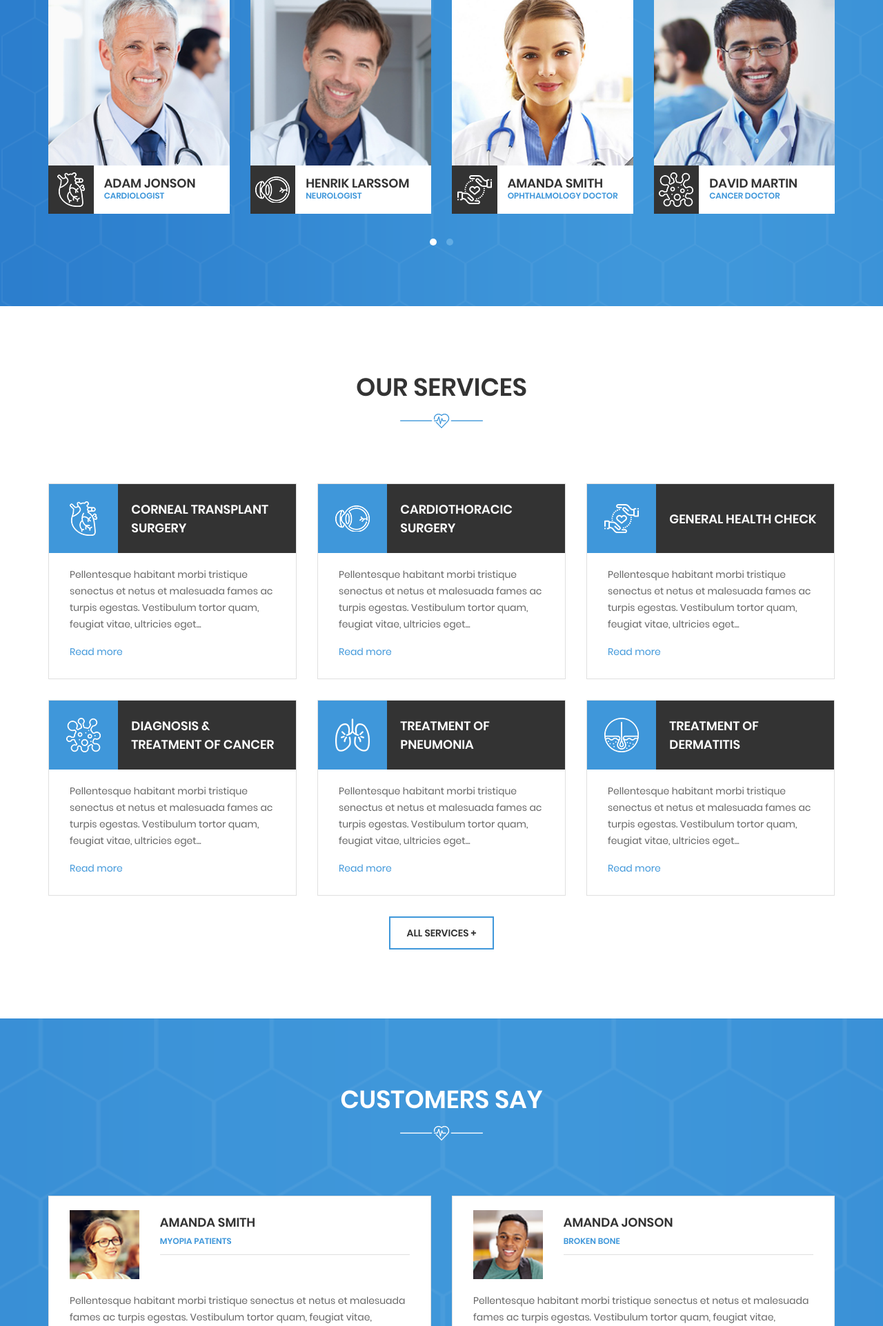
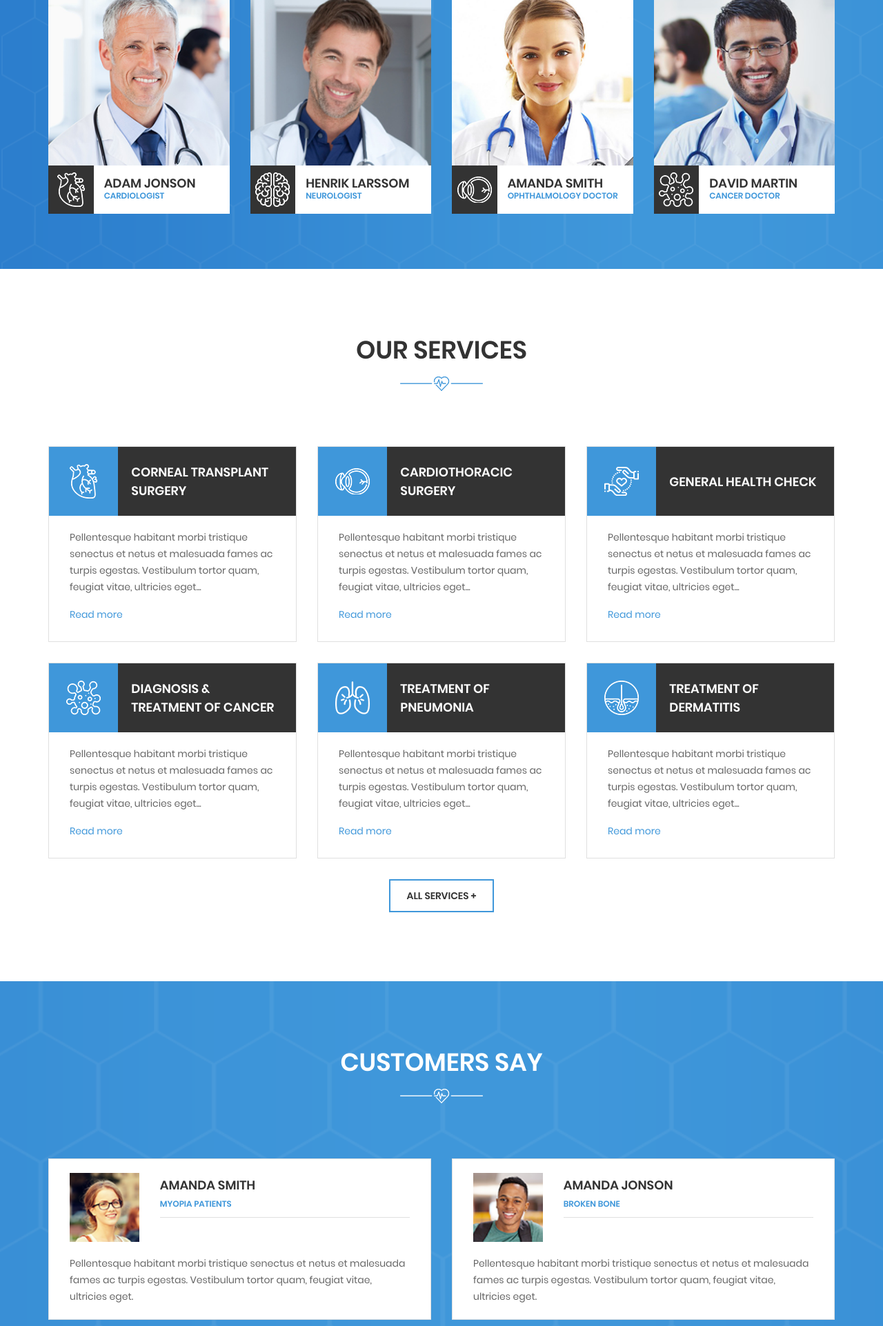
Before and after one commit to rahidulislam/medicare, a Django app: page / in a window 1280 px wide. Shown: the part 2443-4366 px from the top of the page at 69% size. Run offline with Django 4.2, Linux system fonts and the light colour scheme; data comes from the database, SQL or seed files in the repository; both versions use the stored data as it was after the commit; some libraries are stand-ins or nearby versions.

Commit message:
Doctor Updated

```diff
--- a/core/views.py
+++ b/core/views.py
@@ -3,7 +3,7 @@ from django.views.generic import View
 from core.models import Banner
 from core.forms import AppointmentForm
 from django.contrib import messages
-from department.models import Department
+from department.models import Department, Doctor
 # Create your views here.
 
 class HomeView(View):
@@ -12,11 +12,13 @@ class HomeView(View):
     def get(self, request):
         banners = Banner.objects.all().order_by('-id')[:5]
         departments = Department.objects.all()
+        doctors = Doctor.objects.all()
         appointment_form = AppointmentForm
         context = {
             'banners': banners,
             'appointment_form': appointment_form,
-            'departments': departments
+            'departments': departments,
+            'doctors': doctors
         }
         return render(request, self.template_name, context)
 
--- a/department/models.py
+++ b/department/models.py
@@ -25,7 +25,7 @@ class Doctor(models.Model):
     image = models.ImageField(upload_to='doctor/', blank=True)
 
     def __str__(self):
-        return self.doctor_name
+        return self.name
 
     def image_url(self):
         try:
@@ -33,3 +33,21 @@ class Doctor(models.Model):
         except:
             url = ''
         return url
+
+
+class Service(models.Model):
+    department = models.ForeignKey(Department, verbose_name=("Department"), on_delete=models.CASCADE, related_name='department_service')
+    name = models.CharField(max_length=100)
+    short_description = models.TextField(("Short Description"), blank=True)
+    description = models.TextField(("Description"), blank=True)
+    image = models.ImageField(("Service Image"), upload_to='service/', blank=True)
+
+    def __str__(self):
+        return self.name
+
+    def image_url(self):
+        try:
+            url = self.image.url
+        except:
+            url = ''
+        return url
--- a/templates/core/our_doctor.html
+++ b/templates/core/our_doctor.html
@@ -8,126 +8,30 @@
                 </div>
 
             <div class="uni-owl-four-item owl-carousel owl-theme">
+
+                {% for doctor in doctors %}
                 <div class="item">
                     <div class="uni-team-default">
                         <div class="item-img">
-                            <img src="images/team/img.png" alt="" class="img-responsive">
+                            <img src="{{ doctor.image_url }}" alt="" class="img-responsive">
                         </div>
                         <div class="item-caption">
                             <div class="col-md-3 col-sm-3 col-xs-3 uni-clear-padding">
                                 <div class="item-icons">
-                                    <img src="images/icons_box/icon_4/icon-5.png" alt="">
+                                    <img src="{{ doctor.department.image_url }}" alt="">
                                 </div>
                             </div>
                             <div class="col-md-9 col-sm-9 col-xs-9 uni-clear-padding">
                                 <div class="item-title">
-                                    <h4>adam jonson</h4>
-                                    <span>Cardiologist</span>
+                                    <h4>{{ doctor.name }}</h4>
+                                    <span>{{ doctor.designation }}</span>
                                 </div>
                             </div>
                         </div>
                     </div>
                 </div>
-                <div class="item">
-                    <div class="uni-team-default">
-                        <div class="item-img">
-                            <img src="images/team/img1.png" alt="" class="img-responsive">
-                        </div>
-                        <div class="item-caption">
-                            <div class="col-md-3 col-sm-3 col-xs-3 uni-clear-padding">
-                                <div class="item-icons">
-                                    <img src="images/icons_box/icon_4/icon-4.png" alt="">
-                                </div>
-                            </div>
-                            <div class="col-md-9 col-sm-9 col-xs-9 uni-clear-padding">
-                                <div class="item-title">
-                                    <h4>Henrik larssom</h4>
-                                    <span>neurologist</span>
-                                </div>
-                            </div>
-                        </div>
-                    </div>
-                </div>
-                <div class="item">
-                    <div class="uni-team-default">
-                        <div class="item-img">
-                            <img src="images/team/img2.png" alt="" class="img-responsive">
-                        </div>
-                        <div class="item-caption">
-                            <div class="col-md-3 col-sm-3 col-xs-3 uni-clear-padding">
-                                <div class="item-icons">
-                                    <img src="images/icons_box/icon_4/icon-3.png" alt="">
-                                </div>
-                            </div>
-                            <div class="col-md-9 col-sm-9 col-xs-9 uni-clear-padding">
-                                <div class="item-title">
-                                    <h4>amanda smith</h4>
-                                    <span>Ophthalmology doctor</span>
-                                </div>
-                            </div>
-                        </div>
-                    </div>
-                </div>
-                <div class="item">
-                    <div class="uni-team-default">
-                        <div class="item-img">
-                            <img src="images/team/img3.png" alt="" class="img-responsive">
-                        </div>
-                        <div class="item-caption">
-                            <div class="col-md-3 col-sm-3 col-xs-3 uni-clear-padding">
-                                <div class="item-icons">
-                                    <img src="images/icons_box/icon_4/icon-2.png" alt="">
-                                </div>
-                            </div>
-                            <div class="col-md-9 col-sm-9 col-xs-9 uni-clear-padding">
-                                <div class="item-title">
-                                    <h4>david martin</h4>
-                                    <span>Cancer doctor</span>
-                                </div>
-                            </div>
-                        </div>
-                    </div>
-                </div>
-                <div class="item">
-                    <div class="uni-team-default">
-                        <div class="item-img">
-                            <img src="images/team/img.png" alt="" class="img-responsive">
-                        </div>
-                        <div class="item-caption">
-                            <div class="col-md-3 col-sm-3 col-xs-3 uni-clear-padding">
-                                <div class="item-icons">
-                                    <img src="images/icons_box/icon_4/icon-5.png" alt="">
-                                </div>
-                            </div>
-                            <div class="col-md-9 col-sm-9 col-xs-9 uni-clear-padding">
-                                <div class="item-title">
-                                    <h4>adam jonson</h4>
-                                    <span>Cardiologist</span>
-                                </div>
-                            </div>
-                        </div>
-                    </div>
-                </div>
-                <div class="item">
-                    <div class="uni-team-default">
-                        <div class="item-img">
-                            <img src="images/team/img1.png" alt="" class="img-responsive">
-                        </div>
-                        <div class="item-caption">
-                            <div class="col-md-3 col-sm-3 col-xs-3 uni-clear-padding">
-                                <div class="item-icons">
-                                    <img src="images/icons_box/icon_4/icon-4.png" alt="">
-                                </div>
-                            </div>
-                            <div class="col-md-9 col-sm-9 col-xs-9 uni-clear-padding">
-                                <div class="item-title">
-                                    <h4>Henrik larssom</h4>
-                                    <span>neurologist</span>
-                                </div>
-                            </div>
-                        </div>
-                    </div>
-                </div>
+                {% endfor %}
+
             </div>
         </div>
     </div>
```
Also changed, not shown: db.sqlite3, department/migrations/0002_service.py (added), media/doctor/img.png (added), media/doctor/img1.png (added), media/doctor/img2.png (added), media/doctor/img3.png (added), media/doctor/img_KEpyktM.png (added), media/doctor/img_M59NtUg.png (added), media/doctor/img_aMlcKUJ.png (added).
